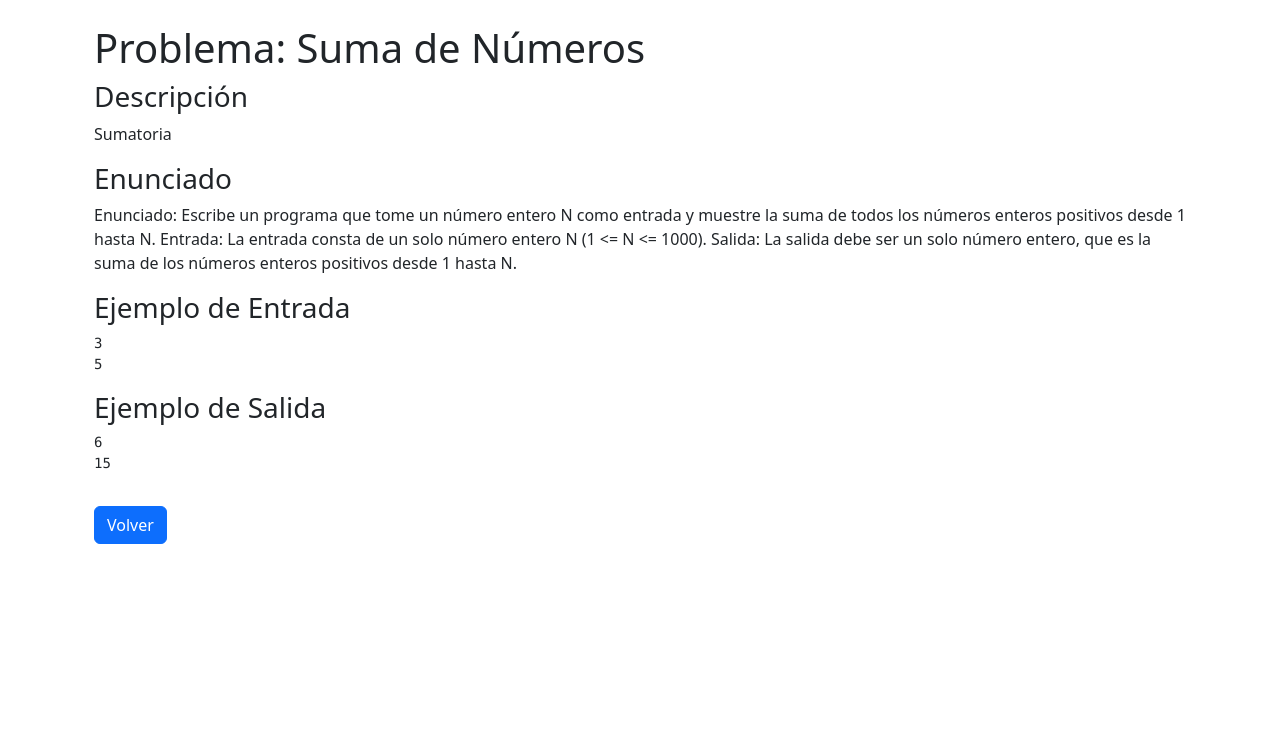
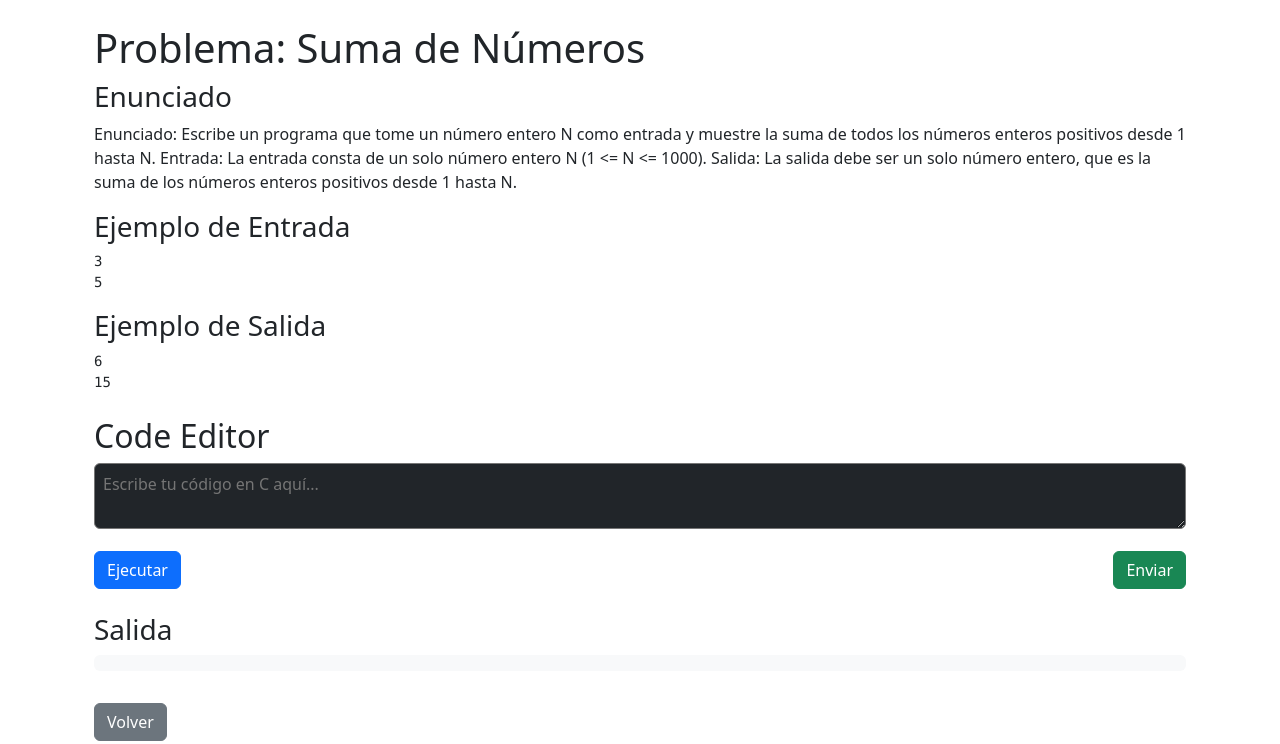
Before and after one commit to LukasSchadeV/P-memoria, a Django app: page /juez/problema/1/ in a window 1280 px wide. Shown: the part 56-800 px from the top of the page. Run offline with Django 5.2, Linux system fonts and the light colour scheme; data comes from the database, SQL or seed files in the repository; both versions use the stored data as it was after the commit.

Commit message:
lector de codigo y copilacion

```diff
--- a/juez/admin.py
+++ b/juez/admin.py
@@ -5,5 +5,6 @@ class ProblemaAdmin(admin.ModelAdmin):
     list_display = ('titulo', 'descripcion')  # Solo mostramos título y descripción en la lista
     search_fields = ('titulo',)
     list_filter = ('titulo',)
+    fields = ('titulo', 'descripcion', 'enunciado', 'entrada_ejemplo', 'salida_ejemplo', 'entradas_prueba', 'salidas_esperadas')
 
 admin.site.register(Problema, ProblemaAdmin)
--- a/juez/models.py
+++ b/juez/models.py
@@ -3,9 +3,13 @@ from django.db import models
 class Problema(models.Model):
     titulo = models.CharField(max_length=200)
     descripcion = models.TextField()
-    enunciado = models.TextField(default="Enunciado no disponible")  # Agregamos el enunciado
-    entrada_ejemplo = models.TextField(blank=True, null=True)
-    salida_ejemplo = models.TextField(blank=True, null=True)
+    enunciado = models.TextField(default="Enunciado no disponible")  # Texto descriptivo del problema
+    entrada_ejemplo = models.TextField(blank=True, null=True)  # Entrada de ejemplo (mostrada en el HTML)
+    salida_ejemplo = models.TextField(blank=True, null=True)  # Salida de ejemplo (mostrada en el HTML)
+
+    # Campos para verificar el código (no se muestran en el HTML)
+    entradas_prueba = models.TextField(help_text="Entradas de prueba separadas por líneas")
+    salidas_esperadas = models.TextField(help_text="Salidas esperadas separadas por líneas")
 
     def __str__(self):
         return self.titulo
--- a/juez/templates/juez/detalle_problema.html
+++ b/juez/templates/juez/detalle_problema.html
@@ -4,11 +4,8 @@
 <div class="container mt-4">
     <h1>{{ problema.titulo }}</h1>
 
-    <h3>Descripción</h3>
-    <p>{{ problema.descripcion }}</p>
-
     <h3>Enunciado</h3>
-    <p>{{ problema.enunciado }}</p>  <!-- Mostramos el enunciado solo aquí -->
+    <p>{{ problema.enunciado }}</p>
 
     <h3>Ejemplo de Entrada</h3>
     <pre>{{ problema.entrada_ejemplo }}</pre>
@@ -16,6 +13,61 @@
     <h3>Ejemplo de Salida</h3>
     <pre>{{ problema.salida_ejemplo }}</pre>
 
-    <a href="{% url 'pagina_inicio' %}" class="btn btn-primary mt-3">Volver</a>
+    <h2 class="mt-4">Code Editor</h2>
+    <textarea id="code-editor" class="w-100 h-40 p-2 bg-dark text-white rounded" placeholder="Escribe tu código en C aquí..."></textarea>
+
+    <div class="d-flex justify-content-between mt-3">
+        <button id="run-code" class="btn btn-primary">Ejecutar</button>
+        <button id="submit-code" class="btn btn-success">Enviar</button>
+    </div>
+
+    <h3 class="mt-4">Salida</h3>
+    <pre id="output" class="bg-light text-dark p-2 rounded h-20 overflow-auto"></pre>
+
+    <a href="{% url 'pagina_inicio' %}" class="btn btn-secondary mt-3">Volver</a>
 </div>
+
+<script>
+    document.getElementById('run-code').addEventListener('click', async function() {
+      const code = document.getElementById('code-editor').value;
+      const outputElement = document.getElementById('output');
+      const problemId = '{{ problema.id }}';
+
+      outputElement.textContent = 'Ejecutando...';
+
+      try {
+        const response = await fetch(`/juez/problema/${problemId}/execute/`, {
+          method: 'POST',
+          headers: { 'Content-Type': 'application/json' },
+          body: JSON.stringify({ language: 'c', code: code })
+        });
+
+        const result = await response.json();
+        outputElement.textContent = result.output || 'Error en la ejecución.';
+      } catch (error) {
+        outputElement.textContent = 'Error: ' + error.message;
+      }
+    });
+
+    document.getElementById('submit-code').addEventListener('click', async function() {
+      const code = document.getElementById('code-editor').value;
+      const outputElement = document.getElementById('output');
+      const problemId = '{{ problema.id }}';
+
+      outputElement.textContent = 'Enviando...';
+
+      try {
+        const response = await fetch(`/juez/problema/${problemId}/submit/`, {
+          method: 'POST',
+          headers: { 'Content-Type': 'application/json' },
+          body: JSON.stringify({ language: 'c', code: code })
+        });
+
+        const result = await response.json();
+        outputElement.textContent = `Estado: ${result.status} - ${result.message}`;
+      } catch (error) {
+        outputElement.textContent = 'Error: ' + error.message;
+      }
+    });
+</script>
 {% endblock %}
--- a/juez/urls.py
+++ b/juez/urls.py
@@ -1,7 +1,9 @@
 from django.urls import path
-from .views import lista_problemas, detalle_problema
+from .views import lista_problemas, detalle_problema, execute_c_code, submit_c_code
 
 urlpatterns = [
     path('problemas/', lista_problemas, name='lista_problemas'),
-    path('problema/<int:problema_id>/', detalle_problema, name='detalle_problema'),  # Ruta de detalle
+    path('problema/<int:problema_id>/', detalle_problema, name='detalle_problema'),
+    path('problema/<int:problema_id>/execute/', execute_c_code, name="execute_c_code"),
+    path('problema/<int:problema_id>/submit/', submit_c_code, name="submit_c_code"),
 ]
--- a/juez/views.py
+++ b/juez/views.py
@@ -1,5 +1,22 @@
 from django.shortcuts import render, get_object_or_404
 from .models import Problema
+import subprocess
+import tempfile
+import os
+import json
+from django.http import JsonResponse
+from django.views.decorators.csrf import csrf_exempt
+
+STATUS_CODES = {
+    200: "OK",
+    201: "ACCEPTED",
+    400: "WRONG ANSWER",
+    401: "COMPILATION ERROR",
+    402: "RUNTIME ERROR",
+    403: "INVALID FILE",
+    404: "FILE NOT FOUND",
+    408: "TIME LIMIT EXCEEDED"
+}
 
 def lista_problemas(request):
     """ Muestra la lista de problemas disponibles """
@@ -10,3 +27,120 @@ def detalle_problema(request, problema_id):
     """ Muestra los detalles de un problema específico """
     problema = get_object_or_404(Problema, id=problema_id)  # Si no existe, muestra error 404
     return render(request, 'juez/detalle_problema.html', {'problema': problema})
+
+@csrf_exempt
+def execute_c_code(request, problema_id):
+    """Ejecuta el código sin verificar la salida"""
+    if request.method == "POST":
+        try:
+            data = json.loads(request.body)
+            code = data.get("code", "")
+
+            if not code:
+                return JsonResponse({"output": "Error: No code provided"}, status=400)
+
+            with tempfile.NamedTemporaryFile(delete=False, suffix=".c") as temp_source:
+                temp_source.write(code.encode())
+                temp_source_path = temp_source.name
+
+            executable_path = temp_source_path.replace(".c", "")
+
+            # Compilar código C
+            compile_process = subprocess.run(
+                ["gcc", temp_source_path, "-o", executable_path],
+                capture_output=True, text=True
+            )
+
+            if compile_process.returncode != 0:
+                return JsonResponse({"output": "Compilation Error:\n" + compile_process.stderr}, status=401)
+
+            # Ejecutar código compilado
+            execute_process = subprocess.run(
+                [executable_path], capture_output=True, text=True, timeout=5
+            )
+
+            return JsonResponse({"output": execute_process.stdout + execute_process.stderr}, status=200)
+
+        except subprocess.TimeoutExpired:
+            return JsonResponse({"output": "Execution timed out."}, status=408)
+
+        finally:
+            os.remove(temp_source_path)
+            if os.path.exists(executable_path):
+                os.remove(executable_path)
+
+    return JsonResponse({"error": "Invalid request"}, status=400)
+
+@csrf_exempt
+def submit_c_code(request, problema_id):
+    """Ejecuta y compara la salida del código con múltiples casos de prueba"""
+    if request.method == "POST":
+        try:
+            data = json.loads(request.body)
+            code = data.get("code", "")
+
+            if not code:
+                return JsonResponse({"status": 403, "message": "Invalid submission"}, status=403)
+
+            problema = get_object_or_404(Problema, id=problema_id)
+            entradas_prueba = problema.entradas_prueba.strip().split("\n")
+            salidas_esperadas = problema.salidas_esperadas.strip().split("\n")
+
+            if len(entradas_prueba) != len(salidas_esperadas):
+                return JsonResponse({"status": 403, "message": "Mismatch between input and expected output count"}, status=403)
+
+            with tempfile.NamedTemporaryFile(delete=False, suffix=".c") as temp_source:
+                temp_source.write(code.encode())
+                temp_source_path = temp_source.name
+
+            executable_path = temp_source_path.replace(".c", "")
+
+            # Compilar código C
+            compile_process = subprocess.run(
+                ["gcc", temp_source_path, "-o", executable_path],
+                capture_output=True, text=True
+            )
+
+            if compile_process.returncode != 0:
+                return JsonResponse({"status": 401, "message": "Compilation Error:\n" + compile_process.stderr}, status=401)
+
+            resultados = []
+            for i, entrada in enumerate(entradas_prueba):
+                with tempfile.NamedTemporaryFile(delete=False, suffix=".txt") as temp_input:
+                    temp_input.write(entrada.encode())
+                    temp_input_path = temp_input.name
+
+                # Ejecutar código con entrada estándar
+                execute_process = subprocess.run(
+                    [executable_path],
+                    stdin=open(temp_input_path, "r"),
+                    capture_output=True,
+                    text=True,
+                    timeout=5
+                )
+
+                # Normalizar la salida eliminando espacios y saltos de línea extra
+                actual_output = execute_process.stdout.strip()
+                expected_output = salidas_esperadas[i].strip()
+
+                if actual_output == expected_output:
+                    resultados.append(f"Test {i + 1}: ✅ Correcto")
+                else:
+                    resultados.append(f"Test {i + 1}: ❌ Incorrecto (Esperado: {repr(expected_output)}, Obtenido: {repr(actual_output)})")
+
+                os.remove(temp_input_path)
+
+            return JsonResponse({"status": 201, "message": "\n".join(resultados)}, status=201)
+
+        except subprocess.TimeoutExpired:
+            return JsonResponse({"status": 408, "message": "Execution timed out"}, status=408)
+
+        except Problema.DoesNotExist:
+            return JsonResponse({"status": 404, "message": "Problem not found"}, status=404)
+
+        finally:
+            os.remove(temp_source_path)
+            if os.path.exists(executable_path):
+                os.remove(executable_path)
+
+    return JsonResponse({"status": 403, "message": "Invalid request"}, status=403)
```
Also changed, not shown: db.sqlite3, juez/migrations/0004_problema_entradas_prueba_problema_salidas_esperadas.py (added).
